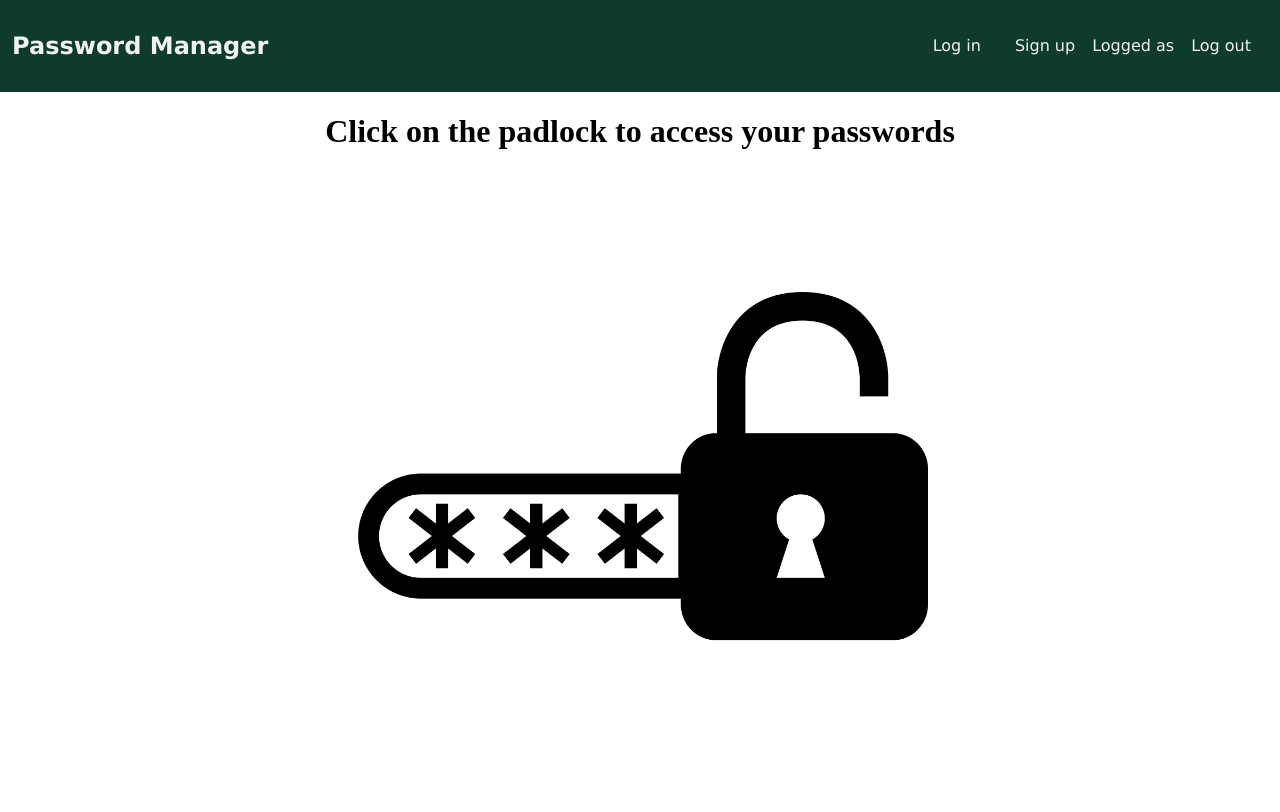
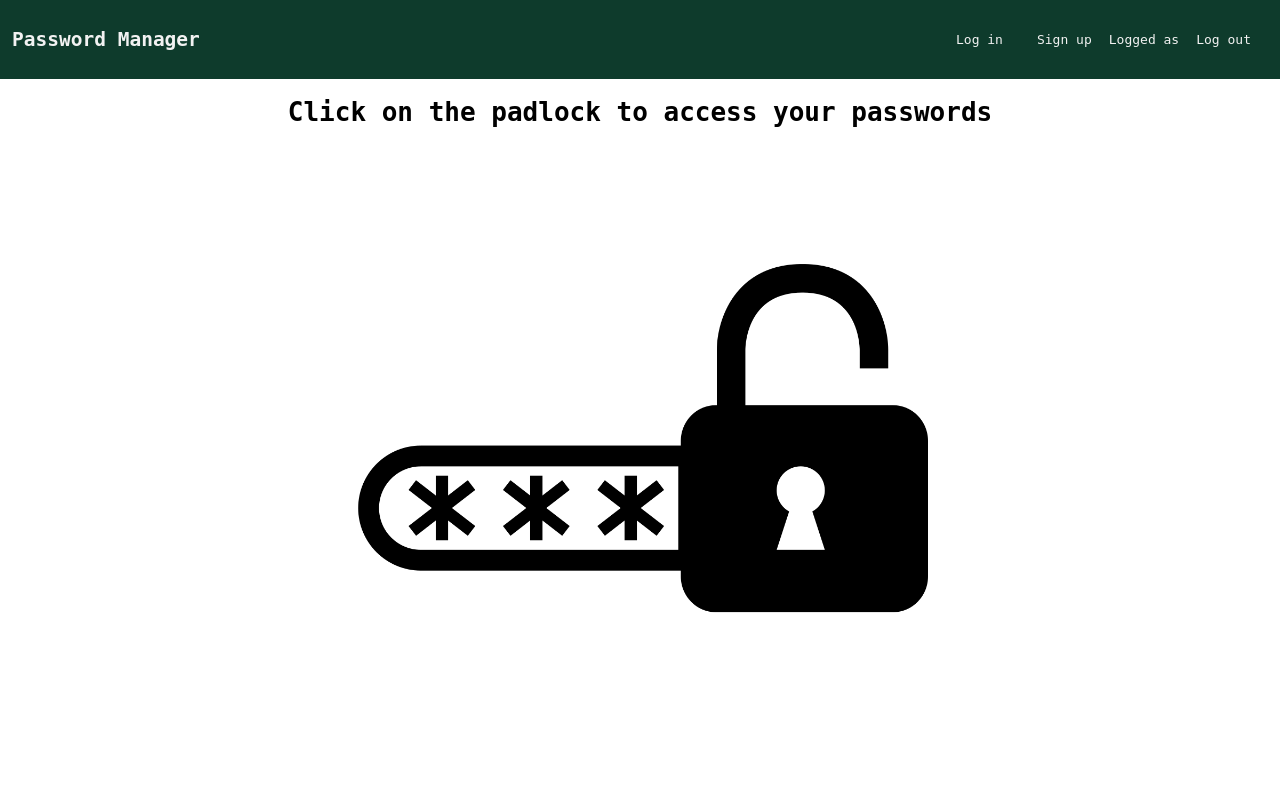
Before and after one commit to AntoineMauboussin/django_lc, a Django app: page / in a window 1280 px wide. After the commit the page ends 613 px from the top, so only its background shows below. Run offline with Django 4.2, Linux system fonts and the light colour scheme.

Commit message:
font-family

```diff
--- a/src/project/static/css/index.css
+++ b/src/project/static/css/index.css
@@ -1,6 +1,7 @@
 body{
     margin: 0;
     padding: 0;
+    font-family: monospace;
 }
 
 #index_page {
--- a/src/project/static/css/navigation_bar.css
+++ b/src/project/static/css/navigation_bar.css
@@ -1,5 +1,4 @@
 nav {
-    font-family: Verdana, Geneva, Tahoma, sans-serif;
     display: flex;
     justify-content: space-between;
     background-color: #0E3B2C;
--- a/src/project/templates/index.html
+++ b/src/project/templates/index.html
@@ -14,7 +14,7 @@
   {% include 'navigation_bar.html' %}
   <div id="index_page">
     <h1>Click on the padlock to access your passwords</h1>
-    <img class="lock" src="{% static 'img/lock.png' %}" />
+    <a href="items_list"><img class="lock" src="{% static 'img/lock.png' %}" /></a>
   </div>
 </body>
 
```
